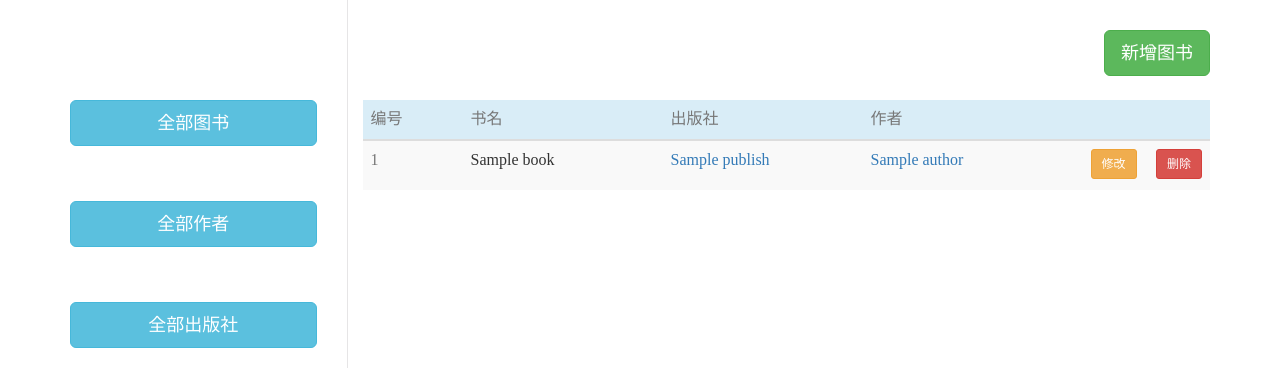
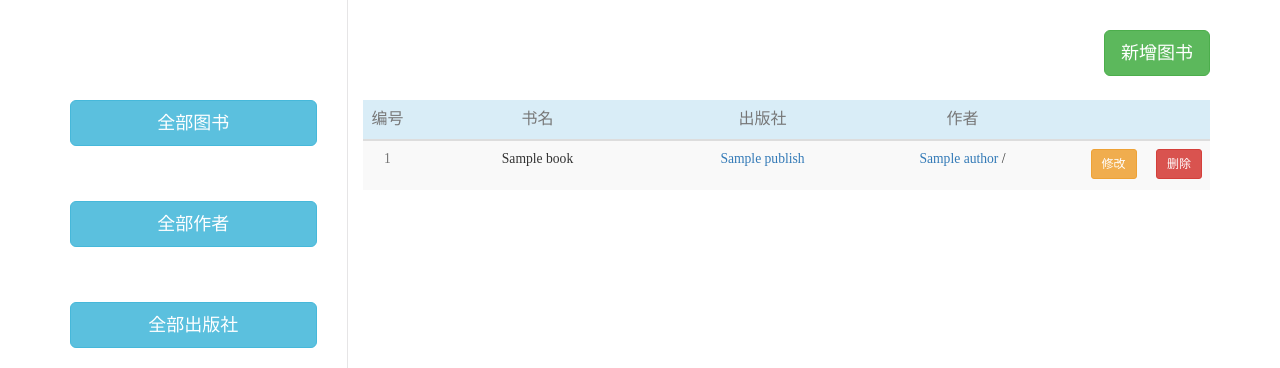
Before and after one commit to xiangjianan/book, a Django app: page /app_home/home/ in a window 1280 px wide. Shown: the part 70-438 px from the top of the page. Run offline with Django 3.2, Linux system fonts and the light colour scheme; a user stored in the database is signed in; tables that the repository leaves empty hold one stand-in row (values such as "Sample post"); some libraries are stand-ins or nearby versions; some web fonts are replaced.

Commit message:
V11.0.5 修改书名号bug、更新字体样式

```diff
--- a/app_home/views.py
+++ b/app_home/views.py
@@ -29,7 +29,8 @@ def home(request):
     else:
         # post，添加图书
         if request.method == "POST":
-            book_name = f"《{request.POST.get('book_name')}》"
+            book_name = request.POST.get('book_name').replace("《", "").replace("》", "")
+            book_name = f'《{book_name}》'
             pub_id = request.POST.get('pub_id')
             auth_id_list = request.POST.getlist('auth_id_list')
             form = AddFormBook(request.POST)
--- a/book/settings.py
+++ b/book/settings.py
@@ -87,7 +87,7 @@ DATABASES = {
         'ENGINE': 'django.db.backends.mysql',
         'NAME': 'db_book',
         'USER': 'root',
-        'PASSWORD': '123456',
+        'PASSWORD': '12345678',
         'HOST': '127.0.0.1',
         'PORT': 3306
     }
--- a/templates/home/home.html
+++ b/templates/home/home.html
@@ -55,29 +55,29 @@
     <table class="table table-striped">
         <!-- 标题栏 -->
         <thead>
-        <tr class="info text-muted">
-            <th width="100">编号</th>
-            <th width="200">书名</th>
-            <th width="200">出版社</th>
-            <th width="200">作者</th>
+        <tr class="info text-muted" align="center">
+            <th width="50" style="text-align: center">编号</th>
+            <th width="250" style="text-align: center">书名</th>
+            <th width="200" style="text-align: center">出版社</th>
+            <th width="200" style="text-align: center">作者</th>
             <th></th>
         </tr>
         </thead>
         <!-- 内容 -->
         <tbody>
         {% for book in book_obj %}
-            <tr height="50">
+            <tr height="50" align="center">
                 <!-- 编号 -->
-                <td class="text-muted">{{ forloop.counter }}</td>
+                <td class="text-muted small">{{ forloop.counter }}</td>
                 <!-- 书名 -->
-                <td>{{ book.book_name }}</td>
+                <td class="small">{{ book.book_name }}</td>
                 <!-- 出版社超链接 -->
-                <td>
+                <td class="small">
                     <a href="/app_home/{{ book.pub_id }}/pub_info/">{{ book.pub.pub_name }}</a>
                 </td>
                 <!-- 作者超链接 -->
-                <td>{% for auth in book.auth.all %}
-                    <a href="/app_home/{{ auth.pk }}/auth_info/">{{ auth.auth_name }}</a>
+                <td class="small">{% for auth in book.auth.all %}
+                    <a href="/app_home/{{ auth.pk }}/auth_info/">{{ auth.auth_name }}</a> /
                 {% endfor %}
                 </td>
                 <td>
```
Lines whose indentation alone changed are shown as unchanged.
